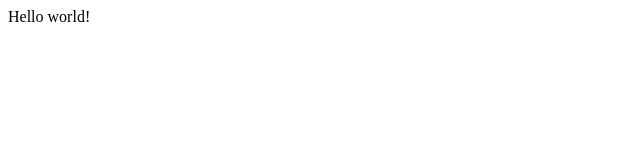
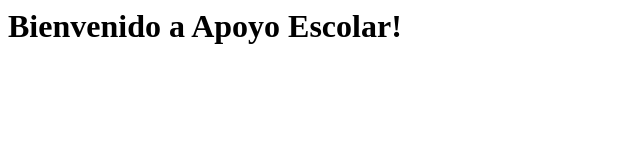
Before and after one commit to ApoyoEscolar/ApoyoEscolar.github.io, a plain HTML site: page index.html in a window 1280 px wide. Shown: the whole page, without its empty margins (0-640 px from the left). Drawn offline with Linux system fonts and the light colour scheme.

Commit message:
Update index.html

```diff
--- a/index.html
+++ b/index.html
@@ -1,7 +1,8 @@
 <html>
   <head>
+    <title>Apoyo Escolar</title>
   </head>
   <body>
-    <p>Hello world!</p>
+    <h1>Bienvenido a Apoyo Escolar!</h1>
   </body>
 </html>
```
